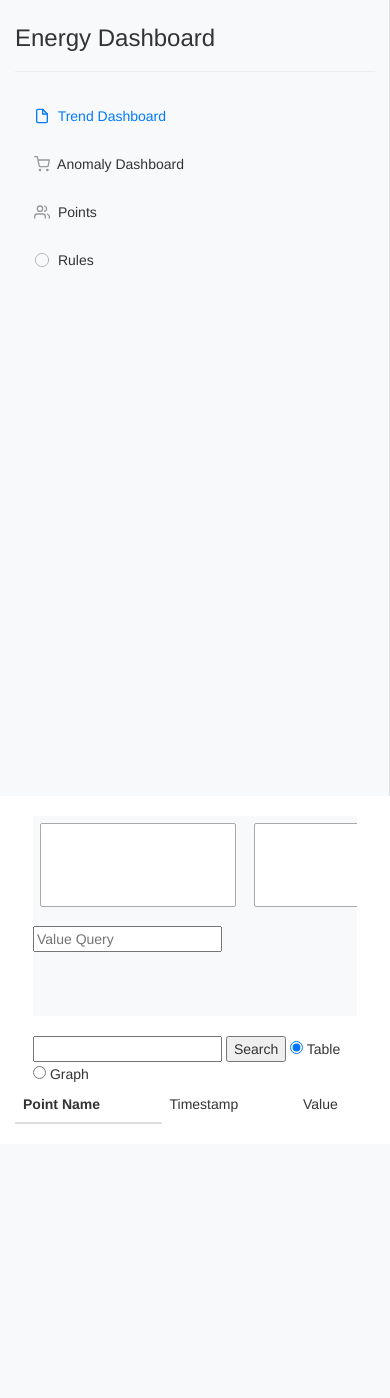
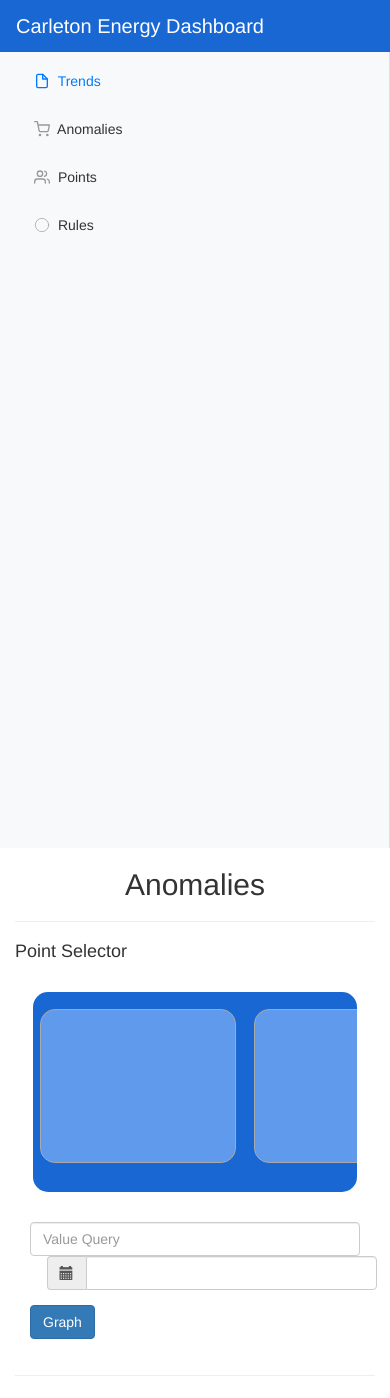
Before and after one commit to carleton-cs-energy-analytics/frontend, a Flask app: page /anomalies in a window 390 px wide. Before the commit the page ends 1124 px from the top, so only its background shows below. Run offline with Flask 2, Linux system fonts and the light colour scheme; lists and menus that the app fills with data are empty; some libraries are stand-ins or nearby versions.

Commit message:
added top nav bar, cleaned up page layouts, made search ui pretty

```diff
--- a/static/css/styles.css
+++ b/static/css/styles.css
@@ -186,28 +186,35 @@ h1 {
     right: 30px;
 }
 
-#container {
+#search-container {
     position: relative;
-    height: 9em;
+    height: 14em;
     width: 90%;
-    margin: 20px auto;
-    background: #f8f9fa;
+    margin: 30px auto;
+    background: #1967d2;
     text-align: left;
     white-space: nowrap;
     overflow-x: auto;
     overflow-y: hidden;
     vertical-align: middle;
+    border-radius: 15px;
+    padding-top: 10px;
 }
 
-#container select {
+#search-container select {
     display: inline-block;
     width: 14em;
-    height: 6em;
+    height: 11em;
     margin: 0.5em;
     border: 1px solid #A9A9A9;
     padding: 3px;
     white-space: normal;
     text-align: center;
+    background-color: #5f9aec;
+    color: white;
+    border-radius: 15px;
+
+
 }
 
 #timepicker {
@@ -223,3 +230,12 @@ p.verification-text {
     padding-left: 10px;
     width: 0;
 }
+
+.navbar-title {
+    color: white;
+    float: left;
+    height: 50px;
+    padding: 15px 15px;
+    font-size: 20px;
+    line-height: 20px;
+}
--- a/static/js/anomalies.js
+++ b/static/js/anomalies.js
@@ -1,20 +1,17 @@
 function displaySearchResults(values) {
-    let viz_choice = $('input[name=visualization]:checked').val();
-
-    if (viz_choice === 'graph') {
     d3.selectAll('#visualization svg').remove();
     $("#anomalous-points").empty();
     let pointDict = findAnomalyLines(values);
-        console.log("this is point dict before it is passed: " )
+    console.log("this is point dict before it is passed: ")
     console.log(pointDict);
     buildAnomalyViz([values], pointDict);
     fillAnomalousPoints(pointDict);
-    } else {
-        buildTable(values)
-    }
+    //buildTable(values)
+
 }
 
 function buildTable(values) {
+    $("#result-table").show();
     let tbody = $("#result-table > table > tbody");
     tbody.empty();
     for (let i = 0; i < values.length; i++) {
@@ -27,7 +24,7 @@ function fillAnomalousPoints(pointDict) {
     $("#anomalous-points").append("<b> Flagged Points </b> <hr>");
     for (let key in pointDict) {
         if (pointDict[key] === true) {
-            $("#anomalous-points").append("<p>"+ key +"</p>");
+            $("#anomalous-points").append("<p>" + key + "</p>");
         }
     }
 }
--- a/static/js/search_engine.js
+++ b/static/js/search_engine.js
@@ -24,7 +24,7 @@ function update_static(form_element) {
                 if (columns[i] === "type") {
                     select_el.append($("<option value=':type 2 or :type 3' selected>Numeric</option>"));
                 } else {
-                    select_el.append($("<option value=''>All " + columns[i].charAt(0).toUpperCase() +
+                    select_el.append($("<option selected=\"selected\" value=''>All " + columns[i].charAt(0).toUpperCase() +
                         columns[i].slice(1) + "s</option>"));
                 }
                 for (let j = 0; j < data.length; j++) {
@@ -45,7 +45,7 @@ function update_static(form_element) {
         function (data, status, jqXHR) {
             let select_el = form_element.find("select.measurement");
             select_el.empty();
-            select_el.append($("<option value=''>All Measurements</option>"));
+            select_el.append($("<option selected=\"selected\" value=''>All Measurements</option>"));
             for (let j = 0; j < data.length; j++) {
                 select_el
                     .append($("<option value=':measurement &#39;" + data[j] + "&#39;'>"
@@ -62,7 +62,7 @@ function update_building(form_element) {
             console.log(data);
             let building_select = form_element.find("select.building");
             building_select.empty();
-            building_select.append($("<option value=''>All Buildings</option>"));
+            building_select.append($("<option selected=\"selected\" value=''>All Buildings</option>"));
             for (let i = 0; i < data.length; i++) {
                 building_select
                     .append($("<option value='@" + data[i]["building_id"] + "'>"
@@ -81,7 +81,7 @@ function update_floor(form_element) {
         function (data, status, jqXHR) {
             let floor_select = form_element.find("select.floor");
             floor_select.empty();
-            floor_select.append($("<option value=''>All Floors</option>"));
+            floor_select.append($("<option selected=\"selected\" value=''>All Floors</option>"));
             for (let i = 0; i < data.length; i++) {
                 floor_select
                     .append($("<option value=':floor = " + data[i] + "'>"
@@ -100,7 +100,7 @@ function update_room(form_element) {
             let room_select = form_element.find("select.room");
             console.log(room_select);
             room_select.empty();
-            room_select.append($("<option value=''>All Rooms</option>"));
+            room_select.append($("<option selected=\"selected\" value=''>All Rooms</option>"));
             for (let i = 0; i < data.length; i++) {
                 room_select
                     .append($("<option value='$" + data[i]["room_id"] + "'>"
@@ -118,7 +118,7 @@ function update_device(form_element) {
         function (data, status, jqXHR) {
             let device_select = form_element.find("select.device");
             device_select.empty();
-            device_select.append($("<option value=''>All Devices</option>"));
+            device_select.append($("<option selected=\"selected\" value=''>All Devices</option>"));
             for (let i = 0; i < data.length; i++) {
                 device_select
                     .append($("<option value='%" + data[i]["device_id"] + "'>"
@@ -136,7 +136,7 @@ function update_point(form_element) {
         function (data, status, jqXHR) {
             let point_select = form_element.find("select.point");
             point_select.empty();
-            point_select.append($("<option value=''>All Points</option>"));
+            point_select.append($("<option selected=\"selected\" value=''>All Points</option>"));
             for (let i = 0; i < data.length; i++) {
                 point_select
                     .append($("<option value='*" + data[i]["point_id"] + "'>"
@@ -159,10 +159,12 @@ function update_point_verification_text(form_element) {
                 for (let i = 0; i < data.length; i++) {
                     sum += data[i]["count"];
                 }
-                $(form_element).find('p.point-verification-text').html(sum + " points found");
+               // $(form_element).find('p.point-verification-text').html(sum + " points found");
+                $('#point-verification-text').html(sum + " points found");
 
             } else {
-                $(form_element).find('p.point-verification-text').html(data);
+                //$(form_element).find('p.point-verification-text').html(data);
+                $('#point-verification-text').html(data);
             }
         }
     });
@@ -276,7 +278,8 @@ $(function () {
                             point_ids: data,
                             start_time: startDate,
                             end_time: endDate,
-                            search: $(form).find("input.value-query").val()
+                            search: $("input.value-query").val()
+                           // search: $(form).find("input.value-query").val()
                         },
                         success: function (data, status, jqXHR) {
                             point_series.push(data);
--- a/templates/anomalies.html
+++ b/templates/anomalies.html
@@ -1,7 +1,14 @@
 {% extends "layout.html" %}
 
 {% block body %}
-<div id="container" style="height:200px">
+<h2 style="text-align: center;">
+    Anomalies
+</h2>
+<hr>
+<h4>
+    Point Selector
+</h4>
+<div id="search-container" style="height:200px">
     <form id="series-0" class="series">
         <select class="building" multiple>
         </select>
@@ -22,24 +29,40 @@
         <select class="measurement" multiple>
         </select>
         <p class="point-verification-text"></p>
-        <input type="text" class="value-query" placeholder="Value Query"/>
+
         <p class="value-verification-text"></p>
         <br>
         <br>
     </form>
 </div>
-<div id="timepicker">
-    <input type="text" name="datetimes" id="daterange"/>
-    <button id="submit-search-query">Search</button>
-    <input type="radio" name="visualization" value="table" checked> Table<br>
-    <input type="radio" name="visualization" value="graph"> Graph<br>
+<div class="row">
+    <div id="foobar" class="col-md-6 form-inline col-md-offset-3">
+        <div class="col-md-4">
+            <input type="text" class="value-query form-control" placeholder="Value Query" style="width: 100%;"/>
+        </div>
+        <div class=" form-group col-md-6">
+            <div id="timepicker" class="input-group" style="width: 100%">
+                <span class="input-group-addon"><i class="glyphicon glyphicon-calendar"></i></span>
+                <input type="text" class="form-control" name="datetimes" id="daterange"
+                       style="background-color: white; cursor: pointer" readonly/>
+            </div>
+        </div>
+        <div class="form-group col-md-2">
+            <button id="submit-search-query" type="button" class="btn btn-primary">Graph</button>
+        </div>
+    </div>
+    <div class="col-md-2">
+        <p id="point-verification-text"></p>
+    </div>
 </div>
+<hr>
+
 
 <div class="col-md-10 svg" id="visualization"></div>
 <div class="col-md-2" id="anomalous-points"></div>
 
 
-<div id="result-table">
+<div id="result-table" hidden>
     <table class="table">
         <thead>
         <tr>
--- a/templates/layout.html
+++ b/templates/layout.html
@@ -19,12 +19,14 @@
 </head>
 
 <body>
+<nav class="navbar navbar-light" style="background-color: #1967d2; margin-bottom: 0px;">
+    <a class="navbar-title" href="#">Carleton Energy Dashboard</a>
+
+</nav>
 <div class="container-fluid">
     <div class="row">
         <nav class="col-md-2 d-none d-md-block bg-light sidebar" style="background-color: #f8f9fa">
             <div class="sidebar-sticky">
-                <h3>Energy Dashboard</h3>
-                <hr>
                 <ul class="nav flex-column">
                     <li class="nav-item">
                         <a class="nav-link active" href="/">
@@ -34,7 +36,7 @@
                                 <path d="M13 2H6a2 2 0 0 0-2 2v16a2 2 0 0 0 2 2h12a2 2 0 0 0 2-2V9z"></path>
                                 <polyline points="13 2 13 9 20 9"></polyline>
                             </svg>
-                            Trend Dashboard
+                            Trends
                         </a>
                     </li>
                     <li class="nav-item">
@@ -46,7 +48,7 @@
                                 <circle cx="20" cy="21" r="1"></circle>
                                 <path d="M1 1h4l2.68 13.39a2 2 0 0 0 2 1.61h9.72a2 2 0 0 0 2-1.61L23 6H6"></path>
                             </svg>
-                            Anomaly Dashboard
+                            Anomalies
                         </a>
                     </li>
                     <li class="nav-item">
```
Also changed, not shown: templates/search-engine.html (+31 -27 lines). Lines whose indentation alone changed are shown as unchanged.
